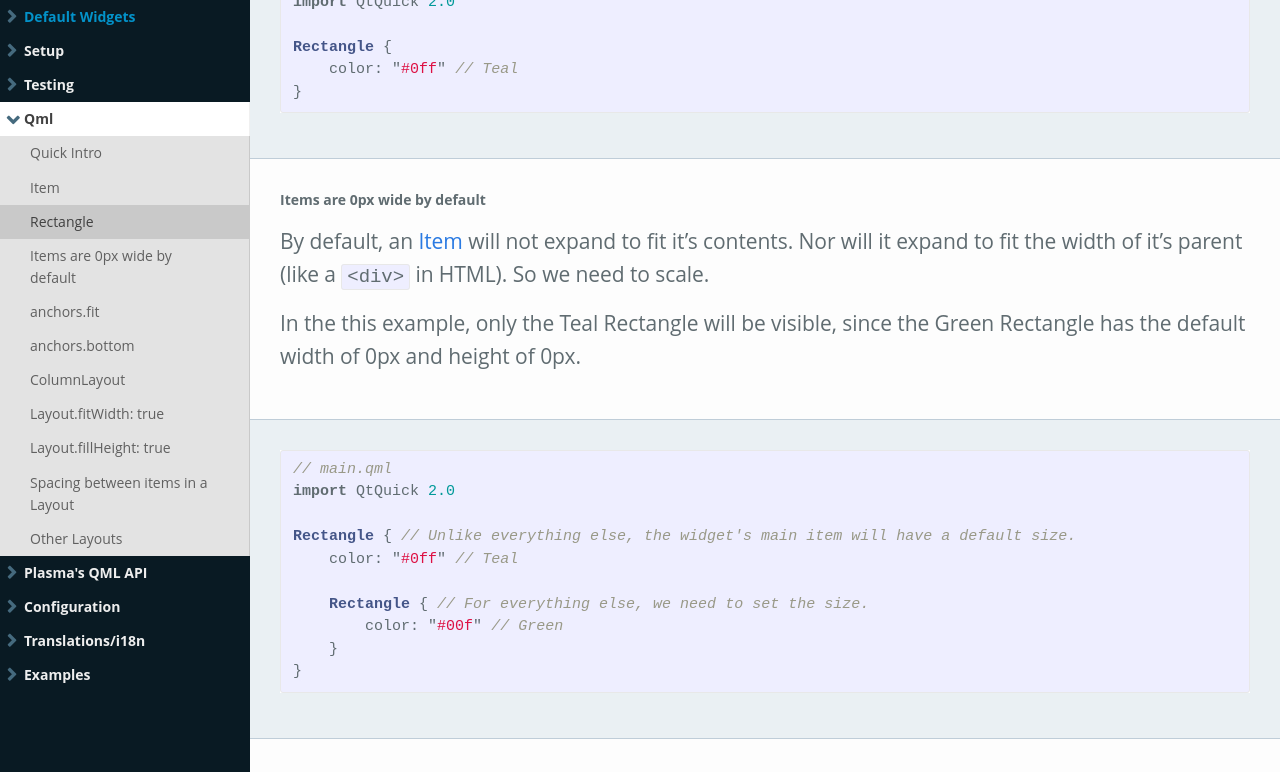
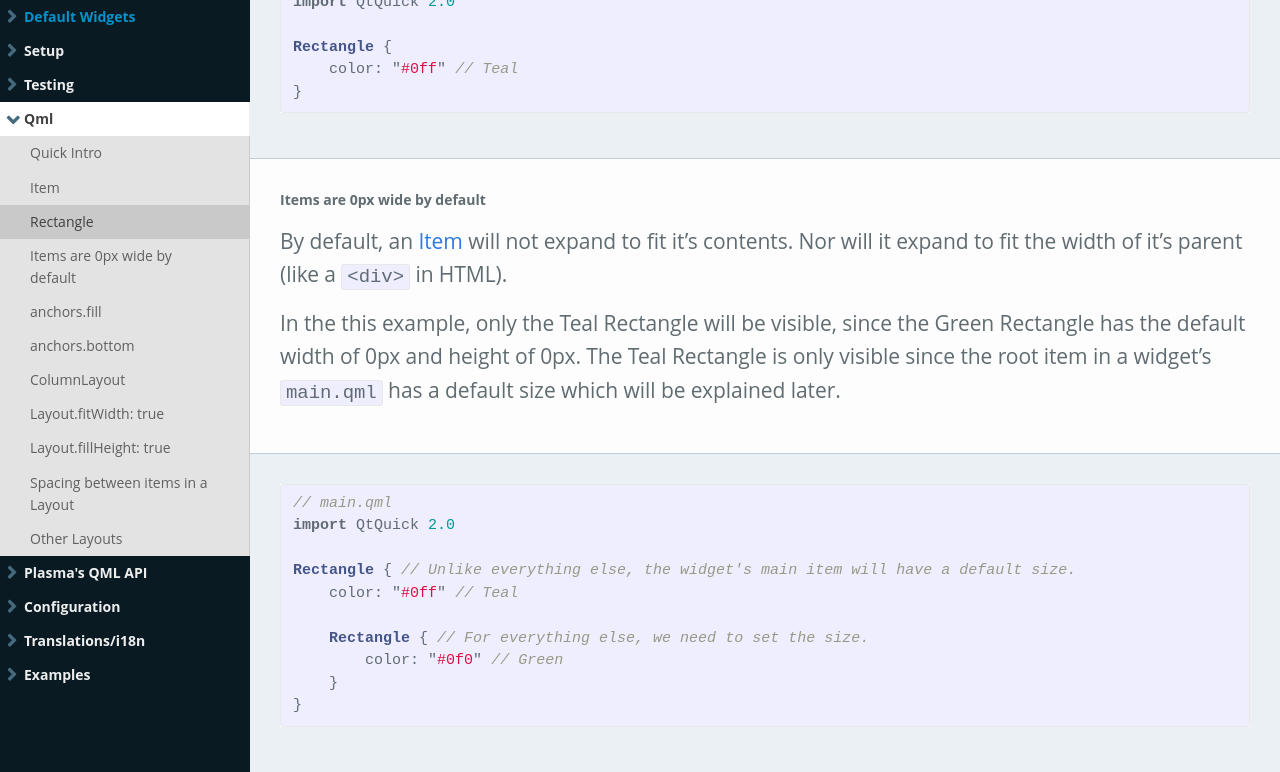
Before and after one commit to Zren/zren.github.io, a Jekyll site: the page built from kde_docs_widget.md, in a window 1280 px wide and 1400 px high, scrolled down 8890 px. Shown: the top 772 px of the window. Built offline with Jekyll 4.4.1, drawn with Linux system fonts in a browser that asks for light colours; comment, search, counter and statistics services are not loaded; some of the changed text lies outside the part shown.

Commit message:
Remove unfinished sentence. Fix untested green hexcolor. Add screenshots for QML section. Fix untested anchors.fit => anchors.fill typo. Mention anchors in a Layout is undefined behavior.

```diff
--- a/kde_docs_widget.md
+++ b/kde_docs_widget.md
@@ -362,9 +362,9 @@
 {% capture label %}Items are 0px wide by default{% endcapture %}
 {% capture sectionLeft %}
 
-By default, an [Item](http://doc.qt.io/qt-5/qml-qtquick-item.html) will not expand to fit it's contents. Nor will it expand to fit the width of it's parent (like a `<div>` in HTML). So we need to scale.
+By default, an [Item](http://doc.qt.io/qt-5/qml-qtquick-item.html) will not expand to fit it's contents. Nor will it expand to fit the width of it's parent (like a `<div>` in HTML).
 
-In the this example, only the Teal Rectangle will be visible, since the Green Rectangle has the default width of 0px and height of 0px.
+In the this example, only the Teal Rectangle will be visible, since the Green Rectangle has the default width of 0px and height of 0px. The Teal Rectangle is only visible since the root item in a widget's `main.qml` has a default size which will be explained later.
 
 {% endcapture %}{% capture sectionRight %}
 {% highlight qml %}
@@ -375,17 +375,22 @@
     color: "#0ff" // Teal
 
     Rectangle { // For everything else, we need to set the size.
-        color: "#00f" // Green
+        color: "#0f0" // Green
     }
 }
 {% endhighlight %}
 {% endcapture %}{% include docSection.html label=label sectionLeft=sectionLeft sectionRight=sectionRight %}
 
 
-{% capture label %}anchors.fit{% endcapture %}
+{% include docScreenshot.html src="https://i.imgur.com/p9TDRyQ.png" %}
+
+
+{% capture label %}anchors.fill{% endcapture %}
 {% capture sectionLeft %}
 
 In this second example, we make the Green Rectangle resize to the parent item, the Teal Rectangle. This will completely cover the Teal Rectangle so only the Green Rectangle will be visible.
+
+![](https://i.imgur.com/q5dfoJL.png)
 
 {% endcapture %}{% capture sectionRight %}
 {% highlight qml %}
@@ -396,8 +401,8 @@
     color: "#0ff" // Teal
 
     Rectangle { // For everything else, we need to set the size.
-        color: "#00f" // Green
-        anchors.fit: parent // Make sure we're the same size as the parent.
+        color: "#0f0" // Green
+        anchors.fill: parent // Make sure we're the same size as the parent.
     }
 }
 {% endhighlight %}
@@ -409,6 +414,8 @@
 
 In this third example, we anchor the Green Rectangle to the bottom right, and make it half the width & height of the Teal rectangle. So we end up with a rectangle which is 3/4 teal and 1/4 green.
 
+![](https://i.imgur.com/2ut7PnS.png)
+
 {% endcapture %}{% capture sectionRight %}
 {% highlight qml %}
 // main.qml
@@ -418,7 +425,7 @@
     color: "#0ff" // Teal
 
     Rectangle {
-        color: "#00f" // Green
+        color: "#0f0" // Green
         anchors.right: parent.right
         anchors.bottom: parent.bottom
         width: parent.width / 2
@@ -437,6 +444,8 @@
 Labels (which are just fancy Text items which follow Plasma's colors) have a default font size, which means they have their own default height. So they will be stacked on top of each other.
 
 Note that if the ColumnLayout is taller than it's contents, the children will have padding between them.
+
+![](https://i.imgur.com/5S9vVef.png)
 
 {% endcapture %}{% capture sectionRight %}
 {% highlight qml %}
@@ -495,6 +504,7 @@
         height: 40
         anchors.left: parent.left
         anchors.right: parent.right
+        // anchors in a ColumnLayout throws a "undefined behavior" warning.
     }
 }
 {% endhighlight %}
```
